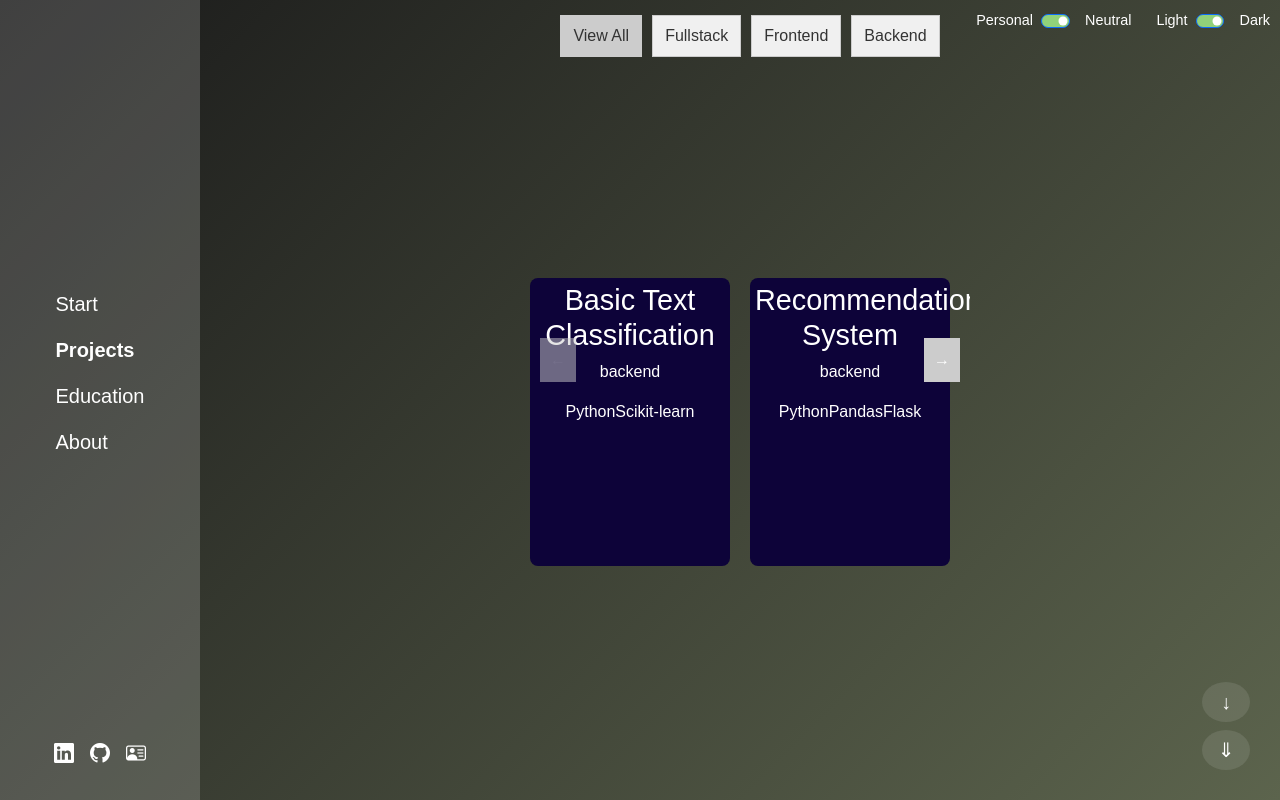
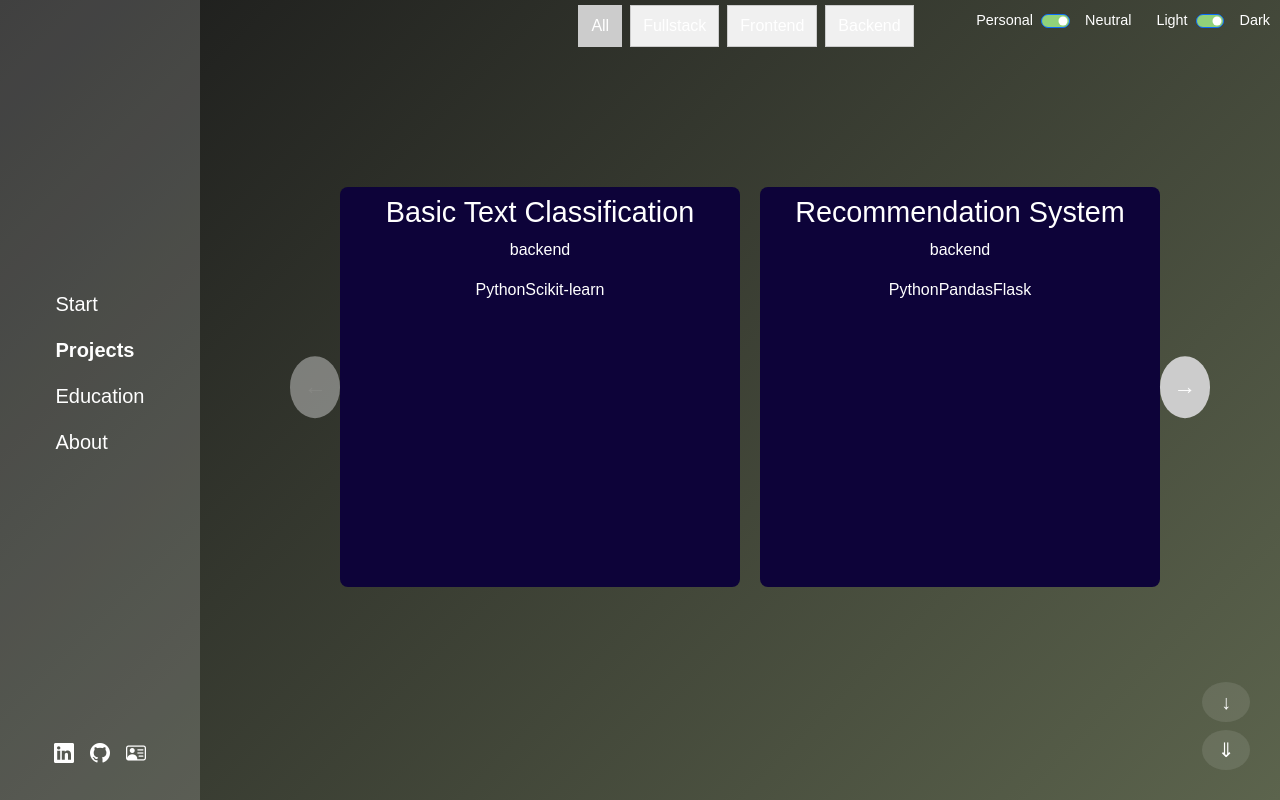
Before and after one commit to TeaElming/TeaElmingPortfolio, a React (Vite) app in the folder my-portfolio/: page /projects in a window 1280 px wide. Built offline with nearby package versions, Linux system fonts and the light colour scheme.

Commit message:
Non functioninng projects

```diff
--- a/my-portfolio/src/components/projects/css/project-grid.css
+++ b/my-portfolio/src/components/projects/css/project-grid.css
@@ -1,206 +1,71 @@
-/** ProjectGrid.css **/
-
 .project-grid-container {
   width: 100%;
   height: 90%;
-  position: relative;
   overflow: hidden;
 }
 
-/* Filter Buttons */
-.filter-buttons {
-  text-align: center;
-  margin-bottom: 10px;
+/* filter buttons */
+.filter-buttons { text-align: center; margin-bottom: 10px; }
+.filter-buttons button {
+  padding: 8px 12px; margin: 5px 8px 0 0;
+  background:#f0f0f0; border:1px solid #ccc; cursor:pointer;
+  transition: background .2s;
+}
+.filter-buttons button.active,
+.filter-buttons button:hover { background:#ccc; }
+
+/* wrapper holds row + arrows */
+.project-grid-wrapper {
+  height: calc(100% - 60px);      /* account for filter area */
+  display: flex; align-items: center; justify-content: center;
+  position: relative; padding: 0 60px; box-sizing: border-box;
 }
 
-.filter-buttons button {
-  background-color: #f0f0f0;
-  border: 1px solid #ccc;
-  color: #333;
-  padding: 8px 12px;
-  margin: 5px;
-  margin-top: 15px;
-  cursor: pointer;
-  transition: background-color 0.2s;
+/* the single row */
+.project-row {
+  display: flex;
+  flex-wrap: nowrap;              /* one row only */
+  justify-content: center;
+  align-items: flex-start;
 }
 
-.filter-buttons button.active,
-.filter-buttons button:hover {
-  background-color: #ccc;
+/* cards */
+.project-tile {
+  background:#eee; border-radius:8px; padding:8px;
+  display:flex; flex-direction:column; align-items:center;
+  text-align:center; cursor:pointer; position:relative;
 }
 
-.filter-buttons button:disabled {
-  cursor: default;
-  opacity: 0.6;
+[data-version='bare'][data-theme='dark'] .project-tile { background:rgb(13,3,57); }
+[data-version='bare'][data-theme='light'] .project-tile{ background:rgb(163,234,250); }
+
+/* hover overlay */
+.hover-overlay {
+  position:absolute; left:0; bottom:0; width:100%; height:60%;
+  background:rgba(0,0,0,.7); color:#fff; padding:10px;
+  opacity:0; transition:opacity .3s; border-radius:0 0 8px 8px;
 }
+.project-tile:hover .hover-overlay { opacity:1; }
 
-.project-grid {
-  display: flex;
-  flex-wrap: wrap;
-  width: 100%;
-  height: 100%;
-  overflow: hidden;
-  justify-content: center;
-  align-content: center;
-  align-items: center;
+/* nav arrows */
+.grid-nav {
+  position:absolute; top:50%; transform:translateY(-50%);
+  background:#ccc; border:none; border-radius:50%; padding:14px;
+  font-size:1.4rem; cursor:pointer; user-select:none;
+  transition:transform .2s;
 }
+.grid-nav:hover     { transform:translateY(-50%) scale(1.1); }
+.grid-nav:disabled  { opacity:.5; cursor:default; }
+.grid-nav.prev { left:10px; }
+.grid-nav.next { right:10px; }
 
-/* Project Tile Default */
-.project-tile {
-  position: relative;
-  background: #eee;
-  cursor: pointer;
-  box-sizing: border-box;
+/* modal (unchanged from previous) */
+.project-modal-overlay { position:fixed; inset:0; background:rgba(0,0,0,.5); }
+.project-modal {
+  position:absolute; top:50%; left:50%; transform:translate(-50%,-50%);
+  background:#fff; border-radius:8px; padding:20px; max-width:90vw; max-height:90vh; overflow:auto;
 }
-
-/* Bare mode: visible project tiles with yellow background and centered text */
-[data-version='bare'][data-theme="dark"] .project-tile {
-  background: rgb(13, 3, 57);
-  text-align: center;
-  border-radius: 8px;
-  padding: 5px;
-}
-
-[data-version='bare'][data-theme="light"] .project-tile {
-  background: rgb(163, 234, 250);
-  text-align: center;
-  border-radius: 8px;
-  padding: 8px;
-}
-
-/* Hover overlay to show partial text */
-.hover-overlay {
-  position: absolute;
-  left: 0;
-  bottom: 0;
-  width: 100%;
-  background: rgba(0, 0, 0, 0.7);
-  color: #fff;
-  padding: 5px;
-  box-sizing: border-box;
-  opacity: 0;
-  transition: opacity 0.2s;
-}
-
-.project-tile:hover .hover-overlay {
-  opacity: 1;
-}
-
-/* Modal overlay and content */
-.project-modal-overlay {
-  position: fixed;
-  top: 0;
-  left: 0;
-  width: 100%;
-  height: 100%;
-  background: rgba(0, 0, 0, 0.5);
-}
-
-/* Bare mode: prevent any scrolling of background content when modal is open */
-[data-version='bare'] .project-modal-overlay {
-  overscroll-behavior: none;
-  touch-action: none;
-}
-
-/* Default Modal styling */
-.project-modal {
-  position: absolute;
-  top: 50%;
-  left: 50%;
-  transform: translate(-50%, -50%);
-  padding: 20px;
-  box-sizing: border-box;
-}
-
-/* Bare mode Modal adjustments: size to fit content and arrange children vertically */
-[data-version='bare'] .project-modal {
-  border-radius: 8px;
-  position: absolute;
-  top: 50%;
-  left: 50%;
-  transform: translate(-50%, -50%);
-  padding: 20px;
-  box-sizing: border-box;
-  height: auto;
-  width: auto;
-  display: flex;
-  flex-direction: column;
-  align-items: center;
-}
-
-
-[data-version='bare'][data-theme="dark"] .project-modal {
-  background: #022e3b;
-}
-
-[data-version='bare'][data-theme="light"] .project-modal {
-  background: #c2ebc0;
-}
-
-/* Modal Navigation (Prev/Next) */
-.modal-nav {
-  margin-top: 10px;
-}
-
-[data-version='bare'] .modal-nav {
-  display: flex;
-  justify-content: space-between;
-  width: 100%;
-  margin-top: 10px;
-}
-
-[data-version='bare'][data-theme="dark"] .modal-nav button {
-  background-color: #045169;
-  border-radius: 8px;
-}
-
-[data-version='bare'][data-theme="light"] .modal-nav button {
-  background-color: #96c294;
-  border-radius: 8px;
-}
-
-/* Grid nav buttons (for page navigation) */
-.grid-nav {
-  position: absolute;
-  top: 50%;
-  transform: translateY(-50%);
-  z-index: 10;
-  background: #ccc;
-  border: none;
-  padding: 10px;
-  cursor: pointer;
-  transition: opacity 0.2s;
-}
-
-.grid-nav:disabled {
-  cursor: default;
-  opacity: 0.5;
-}
-
-.grid-nav.prev {
-  left: 10px;
-}
-
-.grid-nav.next {
-  right: 10px;
-}
-
-/* Modal close button */
-.modal-close {
-  background: transparent;
-  border: none;
-  font-size: 1.5em;
-  cursor: pointer;
-}
-
-/* Bare mode: position the close button in the top right corner of the modal */
-[data-version='bare'] .modal-close {
-  position: absolute;
-  top: 10px;
-  right: 10px;
-}
-
-
- [data-version='bare'] body.modal-open {
-  overflow: hidden;
-}
+[data-version='bare'][data-theme='dark']  .project-modal { background:#022e3b; }
+[data-version='bare'][data-theme='light'] .project-modal { background:#c2ebc0; }
+.modal-nav { display:flex; justify-content:space-between; margin-top:10px; }
+.modal-close { background:none; border:none; font-size:1.5rem; position:absolute; top:8px; right:12px; cursor:pointer; }
--- a/my-portfolio/src/components/projects/project-grid.tsx
+++ b/my-portfolio/src/components/projects/project-grid.tsx
@@ -1,5 +1,4 @@
 /** @format */
-
 import React, { useState, useEffect, useRef } from "react"
 import ProjectCard, { ProjectData } from "./project-card"
 import "./css/project-grid.css"
@@ -7,223 +6,157 @@ import "./css/project-card.css"
 
 type FilterType = "all" | "fullstack" | "frontend" | "backend"
 
-const WIDTH_RATIO = 0.28 // approx 3 tiles wide
-const HEIGHT_RATIO = 0.4 // approx 2 tiles high
-const TILE_GAP = 20
-const MIN_TILE_WIDTH = 200 // Minimum width in pixels
-const MIN_TILE_HEIGHT = 150 // Minimum height in pixels
-const MAX_PROJECTS_PER_PAGE = 6 // 3×2 grid
+const GAP = 20 // px between tiles
+const ARROW_W = 120 // left+right space reserved for arrows
+const MIN_SIZE = 400 // min tile (square)  px
+const MAX_SIZE = 700 // max tile (square)  px
 
 const ProjectGrid: React.FC = () => {
 	const [projects, setProjects] = useState<ProjectData[]>([])
-	const [selectedProject, setSelectedProject] = useState<number | null>(null)
-	const [currentPage, setCurrentPage] = useState(0)
-	const [projectsPerPage, setProjectsPerPage] = useState(MAX_PROJECTS_PER_PAGE)
 	const [filter, setFilter] = useState<FilterType>("all")
+	const [selected, setSelected] = useState<number | null>(null)
 
-	const containerRef = useRef<HTMLDivElement>(null)
+	/* paging */
+	const [cols, setCols] = useState(3) // 3 or 2
+	const [tileSize, setTileSize] = useState(MIN_SIZE)
+	const [page, setPage] = useState(0)
+	const wrapperRef = useRef<HTMLDivElement>(null)
 
-	// When modal opens/closes, update body class
-	useEffect(() => {
-		const body = document.querySelector("body")
-		if (selectedProject !== null) {
-			body?.classList.add("modal-open")
-		} else {
-			body?.classList.remove("modal-open")
-		}
-		// Cleanup in case component unmounts while modal is open.
-		return () => body?.classList.remove("modal-open")
-	}, [selectedProject])
-
+	/* ------------- fetch once -------------- */
 	useEffect(() => {
 		fetch("/json/projects.json")
-			.then((response) => response.json())
-			.then((data) => setProjects(data.projects))
-			.catch((error) => console.error("Error fetching projects:", error))
+			.then((r) => r.json())
+			.then((d) => setProjects(d.projects))
+			.catch(console.error)
 	}, [])
 
-	// Reset page when filter changes
+	/* --- lock body scroll when modal open --- */
 	useEffect(() => {
-		setCurrentPage(0)
-	}, [filter])
+		document.body.classList.toggle("modal-open", selected !== null)
+		return () => document.body.classList.remove("modal-open")
+	}, [selected])
 
-	// Filter projects based on selected filter.
-	const filteredProjects = projects.filter((project) => {
-		if (filter === "all") return true
-		return project.stack.toLowerCase() === filter
-	})
+	/* --------------- recalc on resize ------- */
+	useEffect(() => {
+		const recalc = () => {
+			if (!wrapperRef.current) return
+			const wrapW = wrapperRef.current.offsetWidth - ARROW_W // usable width
 
-	useEffect(() => {
-		const updateProjectsPerPage = () => {
-			if (!containerRef.current) return
+			/* start with 3 columns, fall back to 2 */
+			let newCols = 3
+			let size = Math.floor((wrapW - GAP * (newCols - 1)) / newCols)
 
-			const width = containerRef.current.offsetWidth
-			const height = containerRef.current.offsetHeight
+			if (size < MIN_SIZE) {
+				newCols = 2
+				size = Math.floor((wrapW - GAP) / newCols)
+			}
+			size = Math.max(MIN_SIZE, Math.min(size, MAX_SIZE))
 
-			// Calculate tile dimensions based on ratios.
-			let tileWidth = width * WIDTH_RATIO
-			let tileHeight = height * HEIGHT_RATIO
-
-			// Enforce minimum dimensions.
-			tileWidth = Math.max(tileWidth, MIN_TILE_WIDTH)
-			tileHeight = Math.max(tileHeight, MIN_TILE_HEIGHT)
-
-			// Calculate max columns/rows that fit without overflowing.
-			const columns = Math.min(3, Math.floor(width / (tileWidth + TILE_GAP)))
-			const rows = Math.min(2, Math.floor(height / (tileHeight + TILE_GAP)))
-
-			const calculatedProjectsPerPage = Math.min(
-				columns * rows,
-				MAX_PROJECTS_PER_PAGE
-			)
-			setProjectsPerPage(calculatedProjectsPerPage)
-			setCurrentPage(0) // Reset page on resize.
+			setCols(newCols)
+			setTileSize(size)
+			setPage(0) // reset to first page whenever layout changes
 		}
 
-		updateProjectsPerPage()
-		window.addEventListener("resize", updateProjectsPerPage)
-		return () => window.removeEventListener("resize", updateProjectsPerPage)
+		recalc()
+		window.addEventListener("resize", recalc)
+		return () => window.removeEventListener("resize", recalc)
 	}, [])
 
-	const totalPages = Math.max(
-		Math.ceil(filteredProjects.length / projectsPerPage),
-		1
+	/* --------------- filtering ------------- */
+	const shownProjects = projects.filter(
+		(p) => filter === "all" || p.stack.toLowerCase() === filter
 	)
 
-	const nextPage = () => {
-		if (currentPage < totalPages - 1) {
-			setCurrentPage((p) => p + 1)
-		}
-	}
+	const totalPages = Math.max(Math.ceil(shownProjects.length / cols), 1)
+	const start = page * cols
+	const current = shownProjects.slice(start, start + cols)
 
-	const prevPage = () => {
-		if (currentPage > 0) {
-			setCurrentPage((p) => p - 1)
-		}
-	}
-
-	const openProject = (index: number) => setSelectedProject(index)
-	const closeProject = () => setSelectedProject(null)
-
-	const startIndex = currentPage * projectsPerPage
-	const currentProjects = filteredProjects.slice(
-		startIndex,
-		startIndex + projectsPerPage
+	const nav = (dir: "prev" | "next") =>
+		setPage((p) =>
+			dir === "prev" ? Math.max(p - 1, 0) : Math.min(p + 1, totalPages - 1)
 		)
 
-	// Get container dimensions.
-	const containerWidth = containerRef.current?.offsetWidth ?? 0
-	const containerHeight = containerRef.current?.offsetHeight ?? 0
-
+	/* --------------- render --------------- */
 	return (
-		<div className="project-grid-container" ref={containerRef}>
-			{/* Filter Buttons */}
+		<div className="project-grid-container">
+			{/* filter buttons */}
 			<div className="filter-buttons">
+				{["all", "fullstack", "frontend", "backend"].map((t) => (
 					<button
-					className={filter === "all" ? "active" : ""}
-					onClick={() => setFilter("all")}
+						key={t}
+						className={filter === t ? "active" : ""}
+						onClick={() => setFilter(t as FilterType)}
 					>
-					View All
+						{t.charAt(0).toUpperCase() + t.slice(1)}
 					</button>
-				<button
-					className={filter === "fullstack" ? "active" : ""}
-					onClick={() => setFilter("fullstack")}
-				>
-					Fullstack
-				</button>
-				<button
-					className={filter === "frontend" ? "active" : ""}
-					onClick={() => setFilter("frontend")}
-				>
-					Frontend
-				</button>
-				<button
-					className={filter === "backend" ? "active" : ""}
-					onClick={() => setFilter("backend")}
-				>
-					Backend
-				</button>
+				))}
 			</div>
 
-			{/* Navigation Arrows */}
+			{/* single-row grid with arrows */}
+			<div className="project-grid-wrapper" ref={wrapperRef}>
 				{totalPages > 1 && (
 					<button
 						className="grid-nav prev"
-					onClick={prevPage}
-					disabled={currentPage === 0}
+						disabled={page === 0}
+						onClick={() => nav("prev")}
 					>
 						&larr;
 					</button>
 				)}
 
-			<div className="project-grid">
-				{currentProjects.length === 0 ? (
+				<div className="project-row" style={{ gap: GAP }}>
+					{current.length === 0 ? (
 						<p>No projects found.</p>
 					) : (
-					currentProjects.map((project, i) => {
-						const thisTileWidth = Math.max(
-							containerWidth * WIDTH_RATIO,
-							MIN_TILE_WIDTH
-						)
-						const thisTileHeight = Math.max(
-							containerHeight * HEIGHT_RATIO,
-							MIN_TILE_HEIGHT
-						)
-
-						const tileStyle = {
-							width: `${thisTileWidth}px`,
-							height: `${thisTileHeight}px`,
-							marginRight: `${TILE_GAP}px`,
-							marginBottom: `${TILE_GAP}px`,
-						}
-
-						return (
+						current.map((proj, i) => (
 							<div
-								key={startIndex + i}
+								key={start + i}
 								className="project-tile"
-								style={tileStyle}
-								onClick={() => openProject(startIndex + i)}
+								style={{ width: tileSize, height: tileSize }}
+								onClick={() => setSelected(start + i)}
 							>
-								<h4 className="project-title">{project.title}</h4>
-								<p className="project-stack">{project.stack}</p>
+								<h4 className="project-title">{proj.title}</h4>
+								<p className="project-stack">{proj.stack}</p>
 								<div className="project-technologies">
-									{project.technologies.map((tech, index) => (
-										<span key={index} className="project-tech">
+									{proj.technologies.map((tech, idx) => (
+										<span key={idx} className="project-tech">
 											{tech}
 										</span>
 									))}
 								</div>
 								<div className="hover-overlay">
-									<p>{project.description.join(" ").slice(0, 150)}...</p>
+									<p>{proj.description.join(" ").slice(0, 350)}...</p>
 								</div>
 							</div>
-						)
-					})
+						))
 					)}
 				</div>
 
 				{totalPages > 1 && (
 					<button
 						className="grid-nav next"
-					onClick={nextPage}
-					disabled={currentPage === totalPages - 1}
+						disabled={page === totalPages - 1}
+						onClick={() => nav("next")}
 					>
 						&rarr;
 					</button>
 				)}
+			</div>
 
-			{selectedProject !== null && (
-				<div className="project-modal-overlay" onClick={closeProject}>
+			{/* modal */}
+			{selected !== null && (
+				<div
+					className="project-modal-overlay"
+					onClick={() => setSelected(null)}
+				>
 					<div className="project-modal" onClick={(e) => e.stopPropagation()}>
-						<ProjectCard project={filteredProjects[selectedProject]} />
+						<ProjectCard project={shownProjects[selected]} />
 						<div className="modal-nav">
-
 							<button
 								onClick={() =>
-									setSelectedProject(
-										(prev) =>
-											(prev! - 1 + filteredProjects.length) %
-											filteredProjects.length
+									setSelected(
+										(i) =>
+											(i! - 1 + shownProjects.length) % shownProjects.length
 									)
 								}
 							>
@@ -231,15 +164,13 @@ const ProjectGrid: React.FC = () => {
 							</button>
 							<button
 								onClick={() =>
-									setSelectedProject(
-										(prev) => (prev! + 1) % filteredProjects.length
-									)
+									setSelected((i) => (i! + 1) % shownProjects.length)
 								}
 							>
 								Next &gt;
 							</button>
 						</div>
-						<button className="modal-close" onClick={closeProject}>
+						<button className="modal-close" onClick={() => setSelected(null)}>
 							&times;
 						</button>
 					</div>
```
Lines whose indentation alone changed are shown as unchanged.
